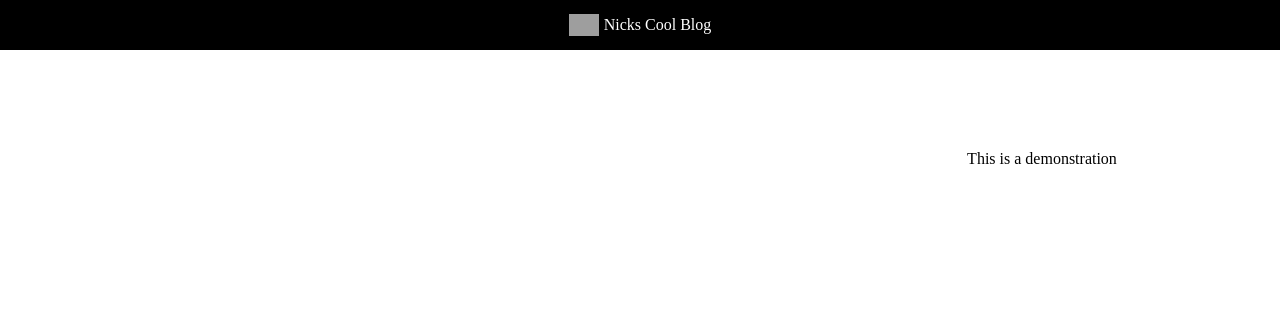
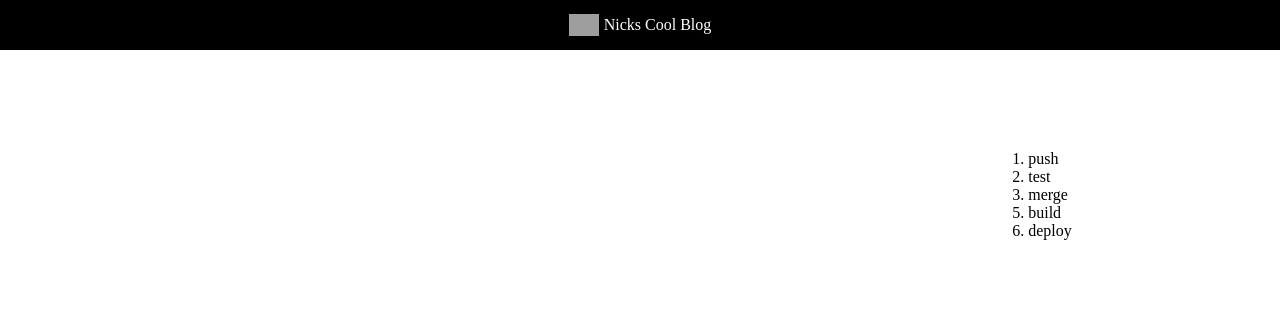
Before and after one commit to NickMakeThing/Jenkins-Kubernetes-Pipeline, a Django app: page / in a window 1280 px wide. Shown: the top 310 px of the page. Run offline with Django 4.2, Linux system fonts and the light colour scheme; data that the repository does not hold is empty; grey boxes are pictures that could not be loaded.

Commit message:
modified index for demo

```diff
--- a/nicksblog/templates/index.html
+++ b/nicksblog/templates/index.html
@@ -32,7 +32,11 @@
                     </a>
                 {% endfor %}
             </div>
-            This is a demonstration
+            1. push<br/>
+            2. test<br/>
+            3. merge<br/>
+            5. build<br/>
+            6. deploy
         </div>
     </body>
     <style>
```
